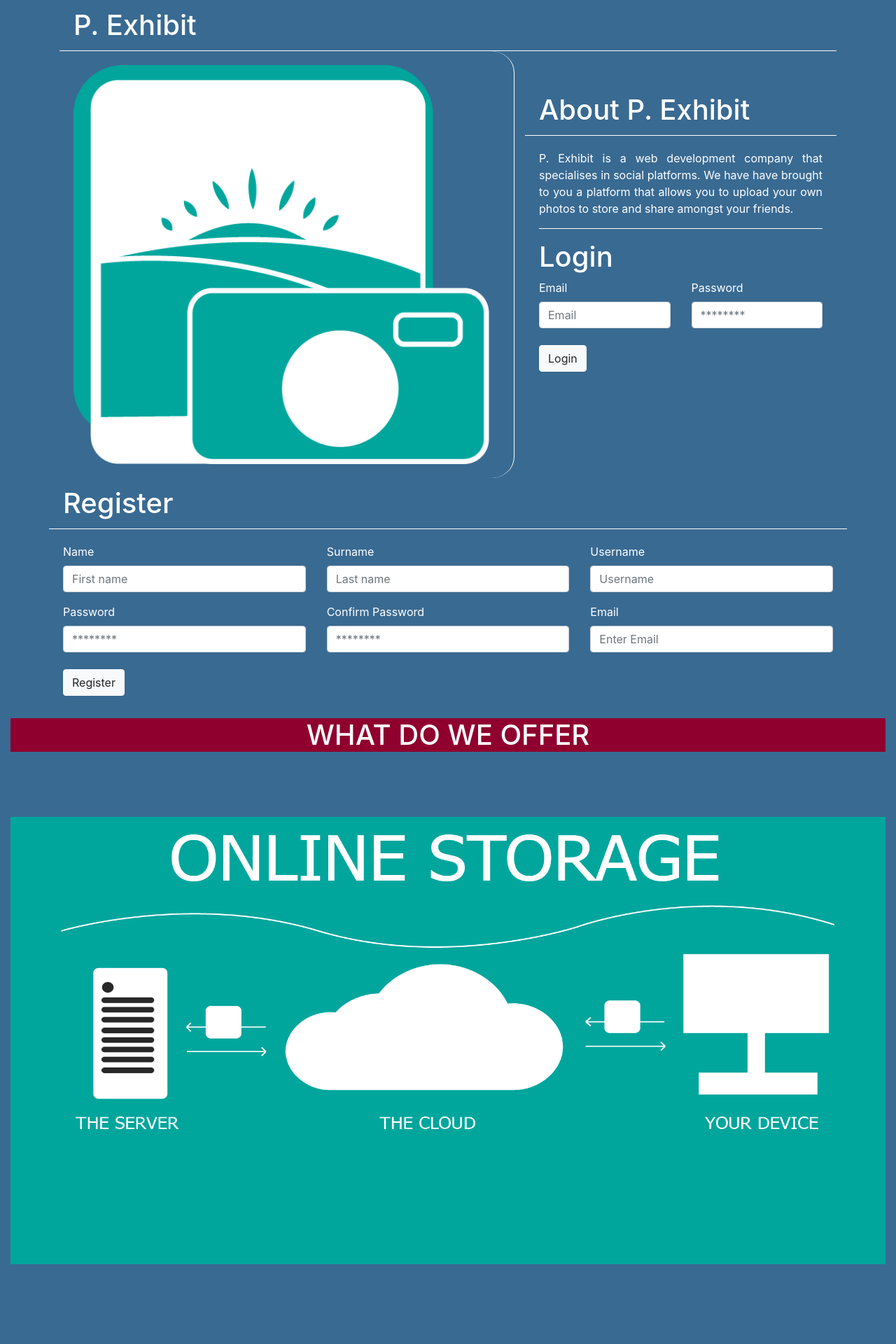
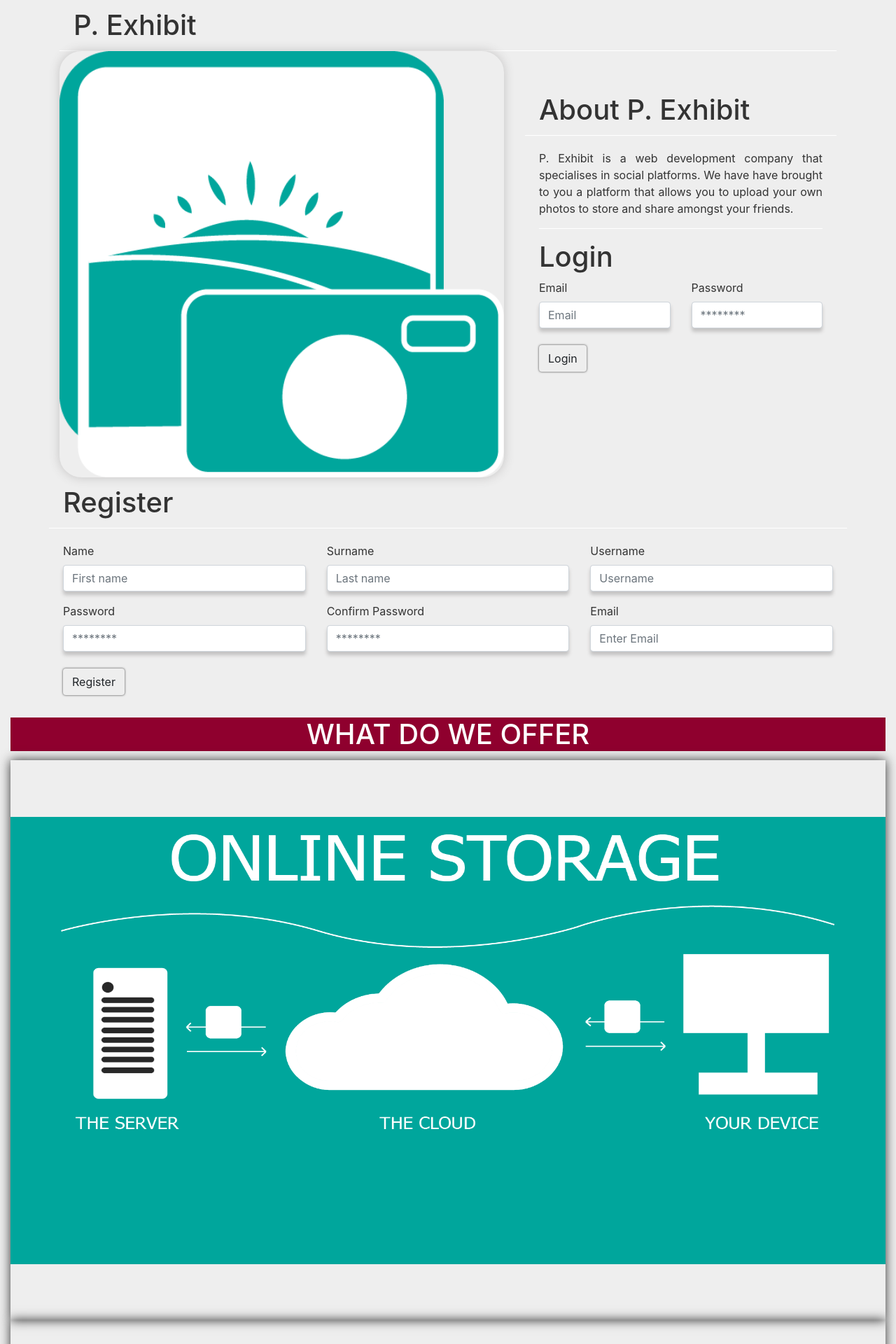
Before and after one commit to MT-Cobbler/IMY220-Project, a PHP site: page / in a window 1280 px wide. Shown: the top 1920 px of the page at 70% size. Run offline with PHP 8.4, Linux system fonts and the light colour scheme; some libraries are stand-ins or nearby versions.

Commit message:
updated the index.html

```diff
--- a/Phase 2/index.html
+++ b/Phase 2/index.html
@@ -1,5 +1,6 @@
 <!DOCTYPE html>
 <html>
+
 <head>
     <title>P. Exhibit</title>
     <meta charset="utf-8">
@@ -23,7 +24,7 @@
     <link rel="apple-touch-icon" sizes="144x144" href="media/favicon/apple-icon-144x144.png">
     <link rel="apple-touch-icon" sizes="152x152" href="media/favicon/apple-icon-152x152.png">
     <link rel="apple-touch-icon" sizes="180x180" href="media/favicon/apple-icon-180x180.png">
-	<link rel="icon" type="image/png" sizes="192x192"  href="media/favicon/android-icon-192x192.png">
+    <link rel="icon" type="image/png" sizes="192x192" href="media/favicon/android-icon-192x192.png">
     <link rel="icon" type="image/png" sizes="32x32" href="media/favicon/favicon-32x32.png">
     <link rel="icon" type="image/png" sizes="96x96" href="media/favicon/favicon-96x96.png">
     <link rel="icon" type="image/png" sizes="16x16" href="media/favicon/favicon-16x16.png">
@@ -33,9 +34,37 @@
     <meta name="theme-color" content="#000000">
     <link rel="stylesheet" type="text/css" href="style.css">
     <style type="text/css">
-		.bgimg-1,  .bgimg-2,  .bgimg-3 {
+        .bgimg-1,
+        .bgimg-2,
+        .bgimg-3 {
             position: relative;
+            background-attachment: fixed;
+            background-position: center;
+            background-repeat: no-repeat;
+            background-size: 100% 80%;
+            box-shadow: 0 0 15px #333;
+        }
 
+        div.bgimg-1 {
+            background-image: url("media/onlineS.png");
+            min-height: 800px;
+        }
+
+        div.bgimg-2 {
+            background-image: url("media/psharing.png");
+            min-height: 800px;
+        }
+
+        div.bgimg-3 {
+            background-image: url("media/join.png");
+            min-height: 1000px;
+        }
+
+        @media only screen and (max-width: 1024px) {
+            .bgimg-1,
+            .bgimg-2,
+            .bgimg-3 {
+                position: relative;
                 background-attachment: fixed;
                 background-position: center;
                 background-repeat: no-repeat;
@@ -45,54 +74,39 @@
                 background-image: url("media/onlineS.png");
                 min-height: 800px;
             }
-
             div.bgimg-2 {
                 background-image: url("media/psharing.png");
-			 	min-height:800px;
-			}
-
-			div.bgimg-3 {
-			 	background-image: url("media/join.png");
-			 	min-height: 1000px;
-			}
-			@media only screen and (max-width: 1024px) {
-			  .bgimg-1,  .bgimg-2,  .bgimg-3 {
-			  position: relative;
-
-			  background-attachment: fixed;
-			  background-position: center;
-			  background-repeat: no-repeat;
-			  background-size: 100% 80%;
-			}
-			div.bgimg-1 {
-			 	background-image: url("media/onlineS.png");
                 min-height: 800px;
             }
-
-			div.bgimg-2 {
-			 	background-image: url("media/psharing.png");
-			 	min-height:800px;
-			}
-
             div.bgimg-3 {
                 background-image: url("media/join.png");
                 min-height: 1000px;
             }
         }
+
+        .btn {
+            background-color: #eee;
+            box-shadow: 0 0px 3px #333;
+        }
+
+        .btn:hover {
+            box-shadow: 0 0px 8px rgb(248, 246, 246);
+        }
     </style>
 </head>
+
 <body>
     <div class="container-fluid" id="main">
 
         <div class="container-fluid" id="topBox">
             <div class="container" id="top">
-				<h1 class="card-header" style="color: white">P. Exhibit</h1>
+                <h1 class="card-header" style="color: #333">P. Exhibit</h1>
                 <div class="row">
 
 
-					<div class="card col-12 col-sm-7 col-md-8 col-lg-7" id="indexCard">
+                    <div class="col-12 col-sm-7 col-md-8 col-lg-7" id="indexCard">
 
-						<div class="card-body" style="background-color:rgba(000,000,000,0.0)">
+                        <div style="background-color:rgba(000,000,000,0.0)">
                             <img class="card-img" src="media/logo6.png">
                         </div>
                     </div>
@@ -106,17 +120,17 @@
                             <div class="row">
 
                                 <div class="form-group col-sm-6 col-12">
-									<label >Email</label>
+                                    <label>Email</label>
                                     <input type="text" name="email" class="form-control" placeholder="Email">
                                 </div>
                                 <div class="form-group col-sm-6 col-12">
-									<label >Password</label>
-									<input type="password" name="userPass" class="form-control"  placeholder="********">
+                                    <label>Password</label>
+                                    <input type="password" name="userPass" class="form-control" placeholder="********">
                                 </div>
 
                             </div>
 
-							<button type="submit" class="btn btn-light mt-2">Login</button>
+                            <button type="submit" class="btn mt-2">Login</button>
                         </form>
                     </div>
                 </div>
@@ -128,7 +142,7 @@
                 <div class="card" id="register">
                     <h1 class="card-header">Register</h1>
                     <form class="card-body" style="background-color:rgba(000,000,000,0.0)" action="register.php" method="POST">
-						<div class="row" >
+                        <div class="row">
                             <div class="form-group col-sm-4 col-12">
                                 <label>Name</label><br/>
                                 <input type="text" name="fname" class="form-control" placeholder="First name" required="required">
@@ -143,7 +157,7 @@
                             </div>
                             <div class="form-group  col-sm-4 col-12">
                                 <label>Password</label><br/>
-								<input type="password" name="userPass" class="form-control"  placeholder="********" required="required">
+                                <input type="password" name="userPass" class="form-control" placeholder="********" required="required">
                             </div>
                             <div class="form-group  col-sm-4 col-12">
                                 <label>Confirm Password</label><br/>
@@ -155,7 +169,7 @@
                             </div>
                         </div>
 
-						<button type="submit" class="btn btn-light mt-2">Register</button>
+                        <button type="submit" class="btn mt-2">Register</button>
                     </form>
                 </div>
             </div>
@@ -171,8 +185,8 @@
 
             </div>
         </div>
-			<div style="position:relative;"  class="bgimg-2">
-			  	<div >
+        <div style="position:relative;" class="bgimg-2">
+            <div>
 
             </div>
         </div>
@@ -188,4 +202,5 @@
         </div>
     </div>
 </body>
+
 </html>
--- a/Phase 2/style.css
+++ b/Phase 2/style.css
@@ -1,7 +1,7 @@
 @import url('https://fonts.googleapis.com/css2?family=Balsamiq+Sans:wght@700&display=swap');
-body{
-
-	background-color:#396A92;
+body {
+    /* background-color: #396A92; */
+    background-color: #eeeeee;
     overflow-x: hidden;
 }
 
@@ -14,19 +14,16 @@ body{
     color: #000;
 }
 
-		.caption span.border {
-
-		}
-
-		 .bgimg-1,  .bgimg-2,  .bgimg-3 {
+.bgimg-1,
+.bgimg-2,
+.bgimg-3 {
     position: relative;
-
     background-attachment: fixed;
     background-position: center;
     background-repeat: no-repeat;
     background-size: 80% 80%;
+}
 
-		}
 
 /*
 .active{
@@ -35,7 +32,7 @@ body{
 	text-shadow: 0px 0px 0px white;
 }*/
 
-nav ul{
+nav ul {
     color: white;
     list-style-type: none;
     margin: 0;
@@ -44,76 +41,94 @@ nav ul{
     /*padding: 1% 1%;*/
     background-color: #091D42;
 }
-nav ul li{
+
+nav ul li {
     /*border:1px solid white;*/
     float: right;
     margin: 2% 2%;
     color: white;
 }
-nav ul li a{
 
+nav ul li a {
     font-size: 150%;
     display: block;
     color: white;
     text-align: center;
-
     text-decoration: none;
     color: white;
-
     /*background-color:#E6F0F9;*/
     transition: background-color .2s, color .2s, text-decoration 1s;
 }
-nav ul li:hover{
+
+#indexCard div {
+    border-radius: 50%;
+}
+
+#indexCard div img {
+    box-shadow: 0 0 15px rgb(196, 195, 195);
+    border-radius: 5%;
+}
+
+nav ul li:hover {
     /*background-color: #9AB4CB;*/
-
     text-decoration: underline;
     text-decoration-color: white;
     color: black;
 }
-#homeContainer{
+
+#homeContainer {
     background-color: #396A92;
     overflow-y: hidden;
 }
-.card{
-	background-color: rgba(000,000,000, 0.0);
+
+.card {
+    background-color: rgba(000, 000, 000, 0.0);
     /*border:1px solid white;*/
-	border:none;
-	color: white;
+    border: none;
+    /* color: white; */
+    color: #333;
 }
-.card-header{
-	background-color: rgba(000,000,000, 0.0);
+
+.card-header {
+    background-color: rgba(000, 000, 000, 0.0);
     border-bottom-color: white;
 }
-.form-group{
+
+.form-group {
     border-width: 1em;
     border-color: white;
 }
 
-.form-control:focus{
-	border:none;
-	box-shadow: 0px 0px 10px white;
+.form-control {
+    box-shadow: 0 5px 5px rgb(196, 195, 195);
+    transition: all 0.2;
 }
 
-#topBox{
-	/*background-color:#396A92;*/
+.form-control:hover {
+    border: none;
+    box-shadow: 0 15px 15px #eee;
 }
-#topBox .card:nth-child(1){
-	border-right:1px solid white;
+
+#topBox .card:nth-child(1) {
+    border-right: 1px solid white;
 }
-#second{
+
+#second {
     background-color: #8F002E;
 }
 
-p{
+p {
     text-align: justify;
     border-bottom: 1px solid white;
     padding-bottom: 1em;
 }
 
+
 /*.navbar{
 	background-color:#944170;
 	color: white;
 }*/
+
 
 /*#leftBar{
 	background-color: #396A92;
@@ -127,19 +142,24 @@ p{
 	border:none;
 	box-shadow: 0px 0px 10px white;
 }*/
+
+
 /*#rightBar{
 	/*background-color: #E6F0F9;*/
+
+
 /*background-color: #00a69c;
 	height: 100%;
 	background-attachment: fixed;
 }*/
-.leftSide h1{
+
+.leftSide h1 {
     color: #403440;
     padding-top: 0;
     text-align: center;
+}
 
-}
-.leftSide{
+.leftSide {
     border: 1px solid white;
     margin-top: 2%;
     padding: 2%;
@@ -150,44 +170,45 @@ p{
     color: #403440;
     border-radius: 50px;
 }
-.leftSide:hover{
+
+.leftSide:hover {
     height: 50%;
 }
-.card-title{
+
+.card-title {
     /*background-color: #00a69c;*/
-	background-color: rgba(000,000,000, 0.0);
-
-
+    background-color: rgba(000, 000, 000, 0.0);
     margin-bottom: 0;
 }
-.card-title{
+
+.card-title {
     margin-bottom: 0;
 }
-.card-text{
+
+.card-text {
     /*background-color: #00a69c;*/
-	background-color: rgba(000,000,000, 0.0);
+    background-color: rgba(000, 000, 000, 0.0);
+}
 
+.card-body {
+    /*background-color: #00a69c;*/
+    background-color: rgba(000, 000, 000, 0.0);
+}
 
-}
-.card-body{
-	/*background-color: #00a69c;*/
-	background-color: rgba(000,000,000, 0.0);
-
-
-}
-.card-img-top{
-
+.card-img-top {
     padding: 1% 1%;
     height: 400px;
-	border-top:1px solid black;
-	border-bottom:1px solid black;
+    border-top: 1px solid black;
+    border-bottom: 1px solid black;
 }
-.card-img-top img{
+
+.card-img-top img {
     display: block;
     margin-left: auto;
     margin-right: auto;
     width: 80%;
 }
+
 div.row.imageGallery div[class^="col"] {
     scroll-behavior: smooth;
     background-color: white;
@@ -196,39 +217,42 @@ div.row.imageGallery div[class^="col"] {
     color: black;
     /*box-shadow: 5px 5px 15px black; */
 }
-.card{
+
+.card {
     border-radius: 5%;
 }
 
-form#imageUpload.container{
+form#imageUpload.container {
     /*border:1px solid white;*/
     height: 50vh;
     background-color: #396A92;
 }
+
 
 /*form#imageUpload.container:hover{
 	z-index:1000;
 	height: 500px;
 }*/
 
-div#showPic{
+div#showPic {
     /*border:1px solid white;*/
     overflow-y: scroll;
     height: 100vh;
 }
 
-@media only screen and (max-width:756px){
-	#homeContainer{
+@media only screen and (max-width:756px) {
+    #homeContainer {
         background-color: #396A92;
         overflow-y: auto;
     }
-	form#imageUpload.container{
-		height: 80vh;
-	}
-
-}
-@media only screen and (max-width:490px;) and (max-height: 667px){
-	div.col-12.col-sm-6.offset-sm-3.mx-sm-1.offset-md-3.col-md-5.mx-md-2.col-lg-3.col-xl-3.card.my-2{
+    form#imageUpload.container {
         height: 80vh;
     }
 }
+
+@media only screen and (max-width:490px;
+) and (max-height: 667px) {
+    div.col-12.col-sm-6.offset-sm-3.mx-sm-1.offset-md-3.col-md-5.mx-md-2.col-lg-3.col-xl-3.card.my-2 {
+        height: 80vh;
+    }
+}
```
Lines whose indentation alone changed are shown as unchanged.
